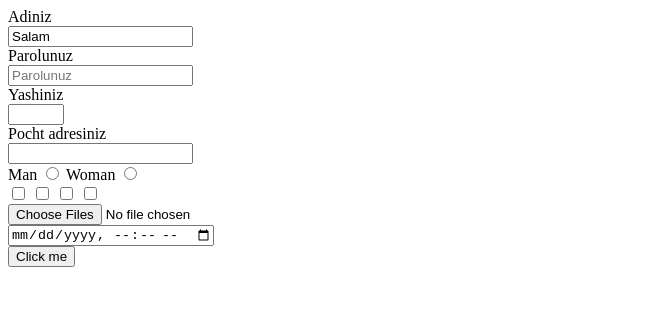
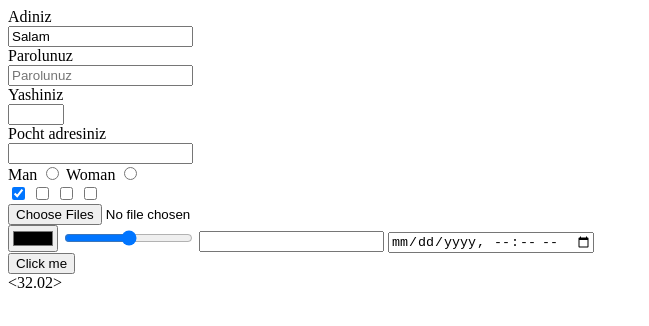
Before and after one commit to Sakina2004/frontt, a plain HTML site: page index.html in a window 1280 px wide. Shown: the whole page, without its empty margins (0-649 px from the left). Drawn offline with Linux system fonts and the light colour scheme.

Commit message:
HTML form elements

```diff
--- a/index.html
+++ b/index.html
@@ -8,9 +8,9 @@
 <body>
     <form >
       <label>Adiniz</label><br>
-     <input type="text" value="Salam"  placeholder="Adiniz"><br>
+     <input type="text" value="Salam" readonly  placeholder="Adiniz"><br>
 <label for="">Parolunuz</label><br>
-<input type="password" placeholder="Parolunuz"><br>
+<input type="password" maxlength="6" placeholder="Parolunuz"><br>
 <label for="">Yashiniz</label><br>
 <input type="number" min="0" max="20" ><br>
 <label for="">Pocht adresiniz</label><br>
@@ -19,13 +19,17 @@
 <input id="man radio" name="gender" type="radio">
 <label for="woman radio">Woman</label>
 <input id="woman radio" name="gender" type="radio"></br>
-<input type="checkbox">
+<input type="checkbox"  checked>
 <input type="checkbox">
 <input type="checkbox">
 <input type="checkbox"></br>
 <input type="file" multiple accept=".exe"></br>
+<input type="color">
+<input type="range">
+<input type="search">
 <input type="datetime-local">
-<br><button>Click me</button>
+<br><button type="reset">Click me</button>
 </form>
 </body>
 </html>
+<32.02></32.02>
```
